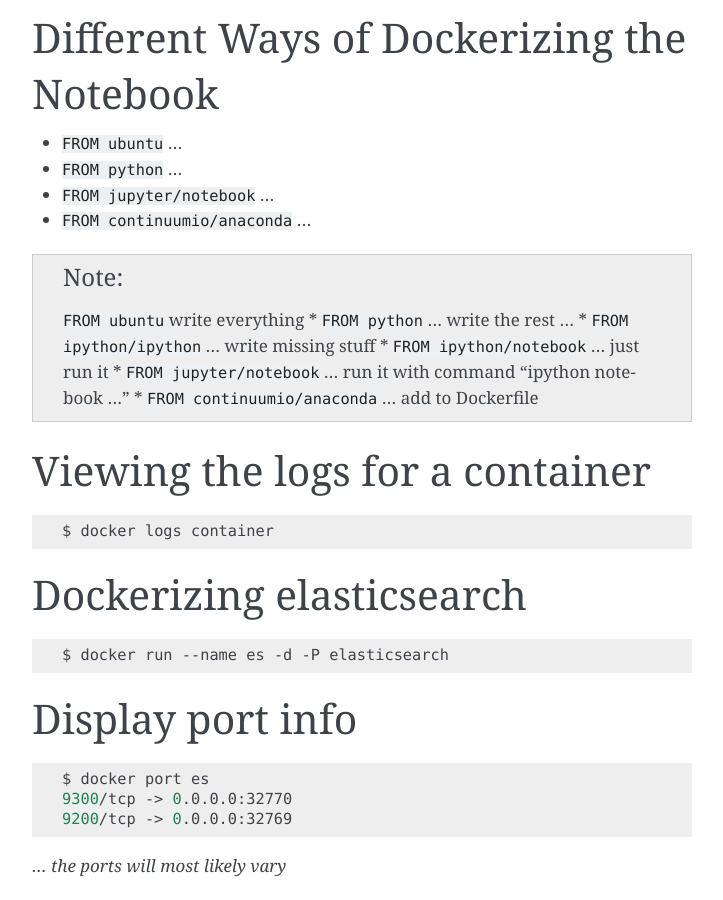
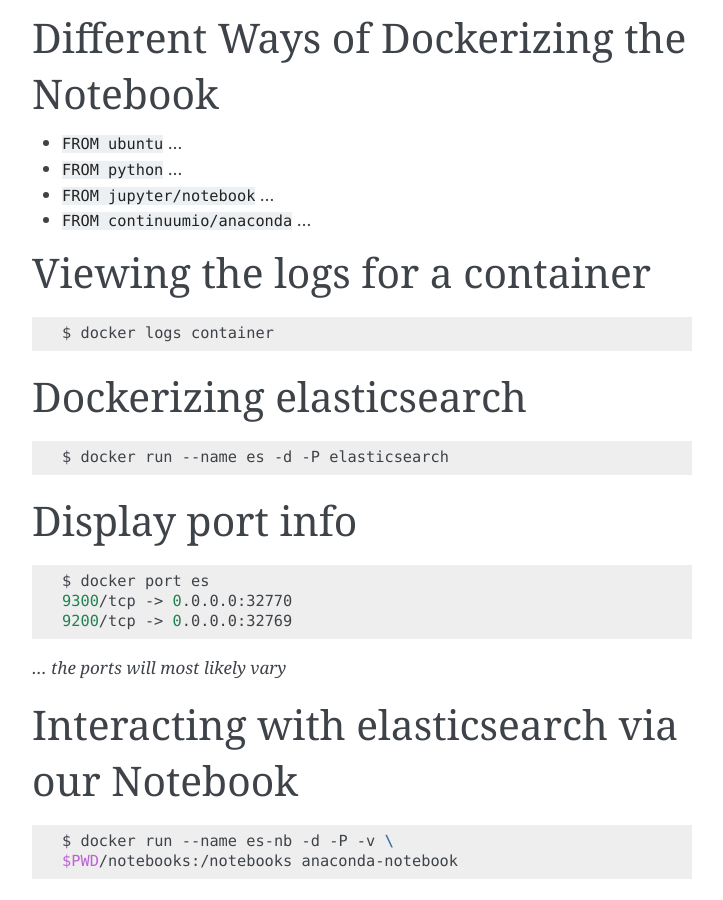
Before and after one commit to sbellem/docker-tutorial, a Sphinx documentation site: the page built from slides/source/index.rst, in a window 1280 px wide and 900 px high, scrolled down 9720 px. Shown: the whole window, without its empty margins (388-1111 px from the left). Built offline with Sphinx 7.4.7, drawn with Linux system fonts in a browser that asks for light colours; formulas are drawn with MathJax 3.

Commit message:
removed some notes

```diff
--- a/slides/source/index.rst
+++ b/slides/source/index.rst
@@ -646,16 +646,6 @@
 * ``FROM continuumio/anaconda`` ...
 
 
-.. note:: ``FROM ubuntu`` write everything
-   * ``FROM python`` ... write the rest ...
-   * ``FROM ipython/ipython`` ... write missing stuff
-   * ``FROM ipython/notebook`` ... just run it
-   * ``FROM jupyter/notebook`` ... run it with command "ipython notebook ..."
-   * ``FROM continuumio/anaconda`` ... add to Dockerfile
-
-
-
-
 Viewing the logs for a container
 ================================
 
```
